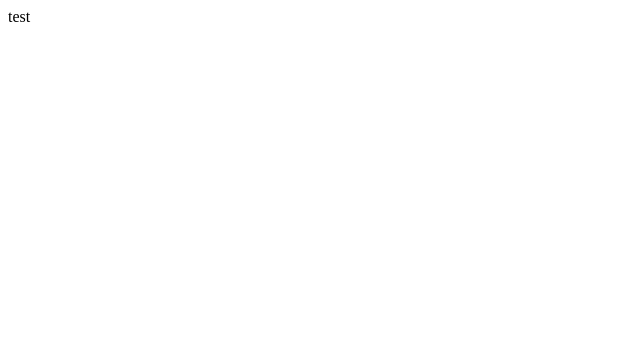
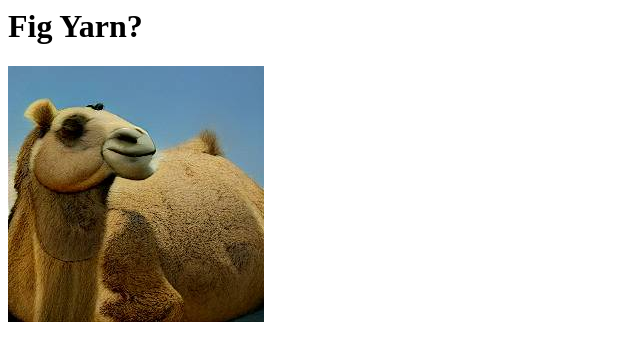
Before and after one commit to Fig-Yarn/fig-yarn.github.io, a plain HTML site: page index.html in a window 1280 px wide. Shown: the whole page, without its empty margins (0-640 px from the left). Drawn offline with Linux system fonts and the light colour scheme.

Commit message:
camel and blank css file

```diff
--- a/index.html
+++ b/index.html
@@ -1,5 +1,10 @@
 <html>
-<body>
-<p>test</p>
-</body>
+  <head>
+    <title>Fig Yarn?</title>
+    <link rel="stylesheet" href="style.css">
+  </head>
+  <body>
+    <h1>Fig Yarn?</h1>
+    <img src="camel.png">
+  </body>
 </html>
```
Also changed, not shown: camel.png (added), style.css (added).
